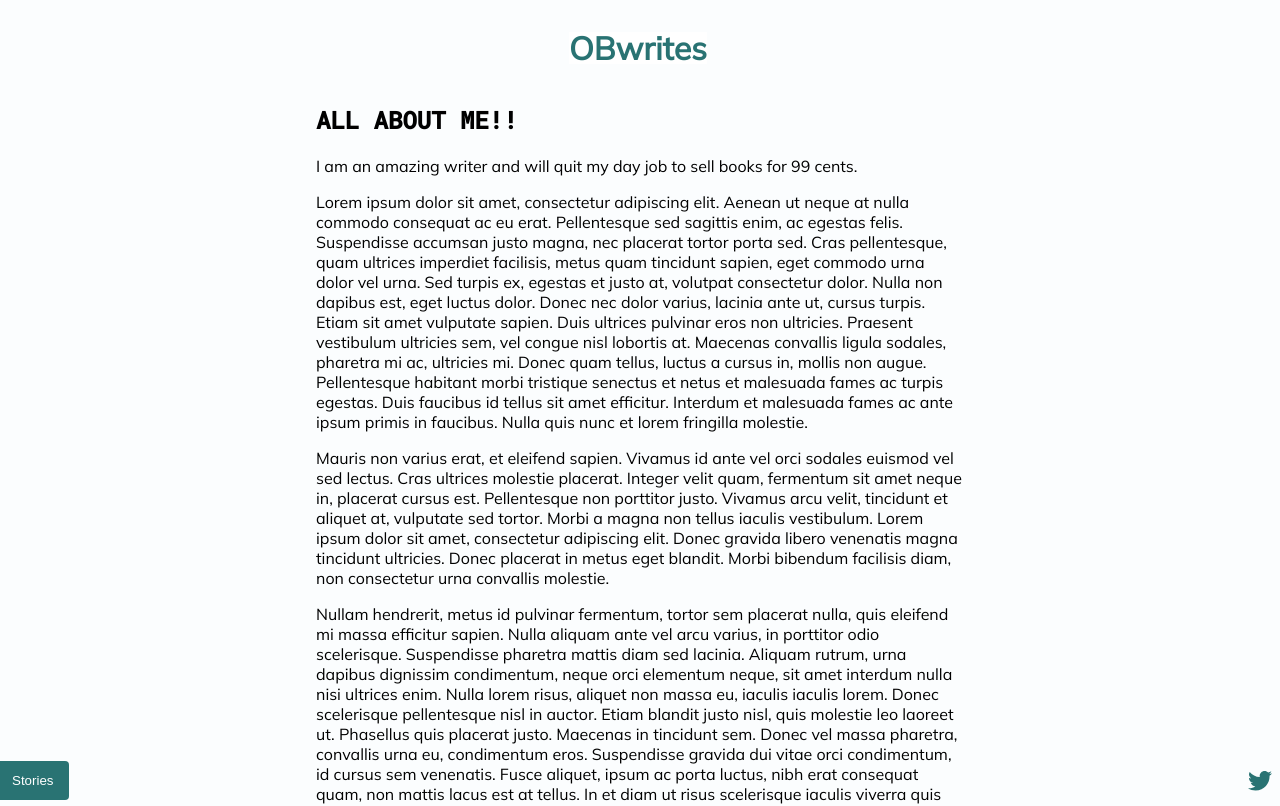
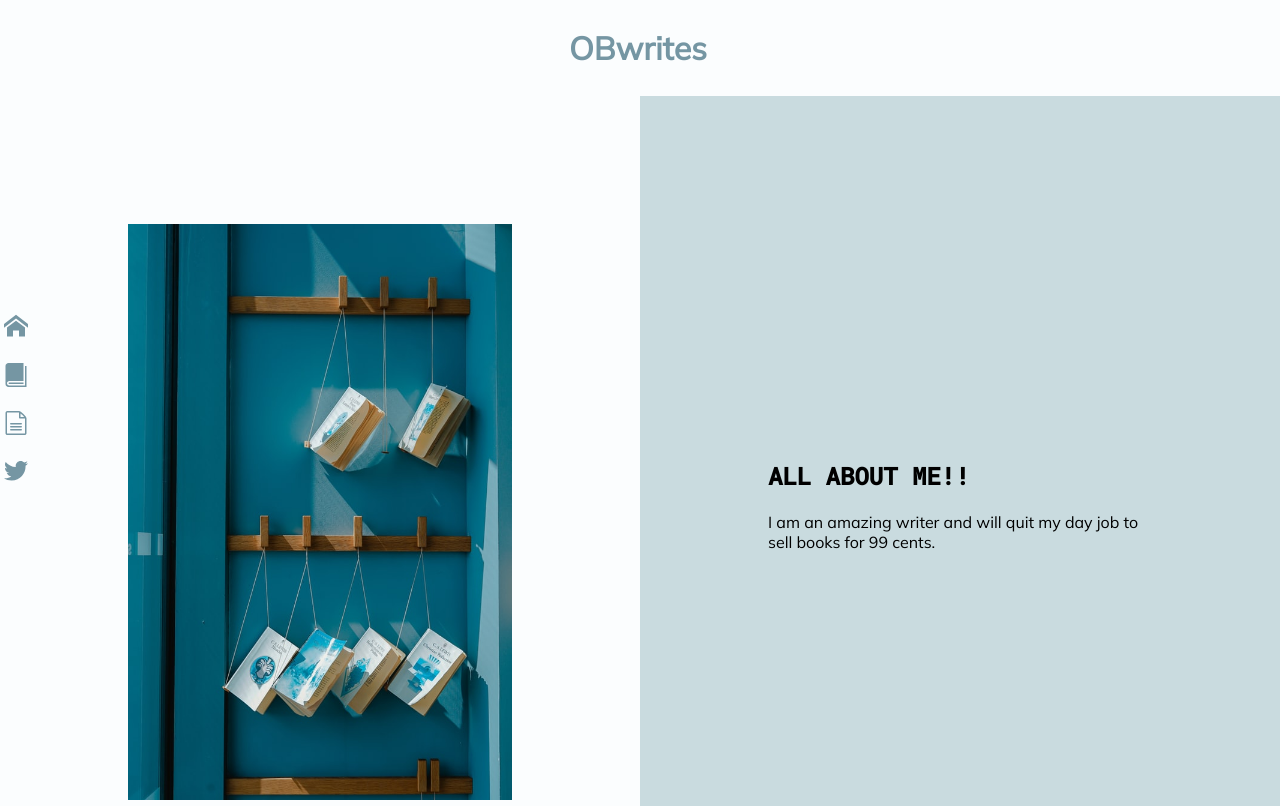
Before and after one commit to mobrien650/write, a React (Create React App) app: page / in a window 1280 px wide. Shown: the top 806 px of the page. Built offline with nearby package versions, Linux system fonts and the light colour scheme.

Commit message:
home, logo animation, side nav, active nav link

```diff
--- a/src/components/AnimatedHeader.js
+++ b/src/components/AnimatedHeader.js
@@ -65,8 +65,10 @@ export default class AnimatedHeader extends Component {
     render() {
        return (
         <React.Fragment>
-            <span>{this.state.value.length < this.getSplit() ? this.state.value.substring(0, this.state.value.length) : this.state.value.substring(0, this.getSplit())}</span>
-            <span className={this.state.class}>{this.state.value.length >= this.getSplit() ? this.state.value.substring(this.getSplit(), this.state.value.length) : ''}</span>
+            <span className={this.state.class}>
+                <span>{this.state.value.length < this.getSplit() ? this.state.value.substring(0, this.state.value.length) : this.state.value.substring(0, this.getSplit())}</span>
+                <span>{this.state.value.length >= this.getSplit() ? this.state.value.substring(this.getSplit(), this.state.value.length) : ''}</span>
+            </span>
         </React.Fragment>
        )
     }
--- a/src/components/Aside.js
+++ b/src/components/Aside.js
@@ -7,7 +7,6 @@ export default (props) => {
     return (
         <aside id={props.id}>
             <div>
-                <Link to={`/`}>My Bio</Link>
                 <ul>
                     {props.storyList.map((data, index) => {
                         return <Post key={`post-list-${index}`} post={data} />
--- /dev/null
+++ b/src/components/Header.js
@@ -0,0 +1,16 @@
+import React from 'react'
+import { Link } from 'react-router-dom'
+
+import AnimatedHeader from 'components/AnimatedHeader'
+
+export default (props) => {
+    return (
+        <header>
+            <nav className="main-nav">
+                <div className="logo monospaced">
+                    <AnimatedHeader title="OBwrites" letterDelay={150} split={2} splitDelay={400} blinkCount={15} />
+                </div>
+            </nav>
+        </header>
+    )
+}
--- a/src/components/Navigation.js
+++ /dev/null
@@ -1,22 +0,0 @@
-import React from 'react'
-import { Link } from 'react-router-dom'
-
-import AnimatedHeader from 'components/AnimatedHeader'
-
-export default (props) => {
-    return (
-        <header>
-            <nav className="main-nav">
-                <Link to="/" className="logo"><div className="logo monospaced"><AnimatedHeader title="OBwrites" split={2}/></div></Link>
-            </nav>
-            <nav className="social-nav">
-                <Link to="https://twitter.com/obwrites" target="_blank" rel="noopener noreferrer">
-                    <svg version="1.1" xmlns="http://www.w3.org/2000/svg" width="24" height="24" viewBox="0 0 32 32">
-                        <title>twitter</title>
-                        <path d="M32 7.075c-1.175 0.525-2.444 0.875-3.769 1.031 1.356-0.813 2.394-2.1 2.887-3.631-1.269 0.75-2.675 1.3-4.169 1.594-1.2-1.275-2.906-2.069-4.794-2.069-3.625 0-6.563 2.938-6.563 6.563 0 0.512 0.056 1.012 0.169 1.494-5.456-0.275-10.294-2.888-13.531-6.862-0.563 0.969-0.887 2.1-0.887 3.3 0 2.275 1.156 4.287 2.919 5.463-1.075-0.031-2.087-0.331-2.975-0.819 0 0.025 0 0.056 0 0.081 0 3.181 2.263 5.838 5.269 6.437-0.55 0.15-1.131 0.231-1.731 0.231-0.425 0-0.831-0.044-1.237-0.119 0.838 2.606 3.263 4.506 6.131 4.563-2.25 1.762-5.075 2.813-8.156 2.813-0.531 0-1.050-0.031-1.569-0.094 2.913 1.869 6.362 2.95 10.069 2.95 12.075 0 18.681-10.006 18.681-18.681 0-0.287-0.006-0.569-0.019-0.85 1.281-0.919 2.394-2.075 3.275-3.394z"></path>
-                    </svg>
-                </Link>
-            </nav>
-        </header>
-    )
-}
--- a/src/components/Post.js
+++ b/src/components/Post.js
@@ -1,11 +1,18 @@
 import React from 'react'
 
-import { Link } from "react-router-dom";
+import { NavLink } from "react-router-dom";
+
+function storiesListToggle() {
+    const element = document.getElementById("stories-list");
+    const sideNav = document.getElementById("side-nav");
+    element.classList.toggle("expanded");
+    sideNav.classList.toggle("expanded");
+}
 
 export default (props) => {
     return (
-       <React.Fragment>
-            <li><Link to={`/story/${props.post.fileName}`}> {props.post.title} </Link></li>
+    <React.Fragment>
+            <li><NavLink exact={true} activeClassName='active' to={`/story/${props.post.fileName}`} onClick={storiesListToggle}> {props.post.title} </NavLink></li>
         </React.Fragment>
     )
 }
--- a/src/components/Shell.js
+++ b/src/components/Shell.js
@@ -1,17 +1,16 @@
 import React from 'react';
-import Navigation from 'components/Navigation';
+
+import Header from 'components/Header';
 import Aside from 'components/Aside';
-
-function storiesListToggle() {
-    const element = document.getElementById("stories-list");
-    element.classList.toggle("expanded");
-  }
+import SideNav from 'components/SideNav';
 
 export default (props) => {
     return (
         <React.Fragment>
-            <Navigation />
-            <button class="toggle" id="stories-list-toggle" onClick={storiesListToggle}>Stories</button>
+            <Header />
+            <SideNav>
+                {props.children}
+            </SideNav>
             <Aside storyList={props.storyList} id="stories-list"/>
             <main>
                 <section>
--- /dev/null
+++ b/src/components/SideNav.js
@@ -0,0 +1,55 @@
+import React from 'react'
+import { Link } from 'react-router-dom'
+
+
+function storiesListToggle() {
+    const element = document.getElementById("stories-list");
+    const sideNav = document.getElementById("side-nav");
+
+    element.classList.toggle("expanded");
+    sideNav.classList.toggle("expanded");
+}
+
+function hideSideNav() {
+    const element = document.getElementById("stories-list");
+    const sideNav = document.getElementById("side-nav");
+
+    element.classList.remove("expanded");
+    sideNav.classList.remove("expanded");
+}
+
+export default (props) => {
+    return (
+        <nav className="side-nav" id="side-nav">
+            <Link to="/" id="home-link" onClick={hideSideNav}>
+                <svg version="1.1" xmlns="http://www.w3.org/2000/svg" width="24" height="24" viewBox="0 0 32 32">
+                <title>home</title>
+                <path d="M32 18.451l-16-12.42-16 12.42v-5.064l16-12.42 16 12.42zM28 18v12h-8v-8h-8v8h-8v-12l12-9z"></path>
+                </svg>
+            </Link>
+            <button onClick={storiesListToggle}>
+                <svg version="1.1" xmlns="http://www.w3.org/2000/svg" width="24" height="24" viewBox="0 0 32 32">
+                <title>stories</title>
+                <path d="M28 4v26h-21c-1.657 0-3-1.343-3-3s1.343-3 3-3h19v-24h-20c-2.2 0-4 1.8-4 4v24c0 2.2 1.8 4 4 4h24v-28h-2z"></path>
+                <path d="M7.002 26v0c-0.001 0-0.001 0-0.002 0-0.552 0-1 0.448-1 1s0.448 1 1 1c0.001 0 0.001-0 0.002-0v0h18.997v-2h-18.997z"></path>
+                </svg>
+            </button>
+            <button onClick={storiesListToggle}> {/* TODO - split logic so stories button renders list of stories and blog button renders list of blogs*/}
+                <svg version="1.1" xmlns="http://www.w3.org/2000/svg" width="24" height="24" viewBox="0 0 32 32">
+                <title>blog</title>
+                <path d="M28.681 7.159c-0.694-0.947-1.662-2.053-2.724-3.116s-2.169-2.030-3.116-2.724c-1.612-1.182-2.393-1.319-2.841-1.319h-15.5c-1.378 0-2.5 1.121-2.5 2.5v27c0 1.378 1.122 2.5 2.5 2.5h23c1.378 0 2.5-1.122 2.5-2.5v-19.5c0-0.448-0.137-1.23-1.319-2.841zM24.543 5.457c0.959 0.959 1.712 1.825 2.268 2.543h-4.811v-4.811c0.718 0.556 1.584 1.309 2.543 2.268zM28 29.5c0 0.271-0.229 0.5-0.5 0.5h-23c-0.271 0-0.5-0.229-0.5-0.5v-27c0-0.271 0.229-0.5 0.5-0.5 0 0 15.499-0 15.5 0v7c0 0.552 0.448 1 1 1h7v19.5z"></path>
+                <path d="M23 26h-14c-0.552 0-1-0.448-1-1s0.448-1 1-1h14c0.552 0 1 0.448 1 1s-0.448 1-1 1z"></path>
+                <path d="M23 22h-14c-0.552 0-1-0.448-1-1s0.448-1 1-1h14c0.552 0 1 0.448 1 1s-0.448 1-1 1z"></path>
+                <path d="M23 18h-14c-0.552 0-1-0.448-1-1s0.448-1 1-1h14c0.552 0 1 0.448 1 1s-0.448 1-1 1z"></path>
+                </svg>
+            </button>
+            <a href="https://www.twitter.com/obwrites" target="_blank" rel="noopener noreferrer">
+                <svg version="1.1" xmlns="http://www.w3.org/2000/svg" width="24" height="24" viewBox="0 0 32 32">
+                    <title>twitter</title>
+                    <path d="M32 7.075c-1.175 0.525-2.444 0.875-3.769 1.031 1.356-0.813 2.394-2.1 2.887-3.631-1.269 0.75-2.675 1.3-4.169 1.594-1.2-1.275-2.906-2.069-4.794-2.069-3.625 0-6.563 2.938-6.563 6.563 0 0.512 0.056 1.012 0.169 1.494-5.456-0.275-10.294-2.888-13.531-6.862-0.563 0.969-0.887 2.1-0.887 3.3 0 2.275 1.156 4.287 2.919 5.463-1.075-0.031-2.087-0.331-2.975-0.819 0 0.025 0 0.056 0 0.081 0 3.181 2.263 5.838 5.269 6.437-0.55 0.15-1.131 0.231-1.731 0.231-0.425 0-0.831-0.044-1.237-0.119 0.838 2.606 3.263 4.506 6.131 4.563-2.25 1.762-5.075 2.813-8.156 2.813-0.531 0-1.050-0.031-1.569-0.094 2.913 1.869 6.362 2.95 10.069 2.95 12.075 0 18.681-10.006 18.681-18.681 0-0.287-0.006-0.569-0.019-0.85 1.281-0.919 2.394-2.075 3.275-3.394z"></path>
+                </svg>
+            </a>
+
+        </nav>
+    )
+}
--- a/src/index.css
+++ b/src/index.css
@@ -1,5 +1,14 @@
+
+:root {
+  --primary: #7596a3;
+  --secondary: #FF7033;
+  --white: #FBFDFE;
+  --black: #000000;
+  --grey: #C9DBDF;
+}
+
 body {
-  background: #FBFDFE;
+  background: var(--white);
   margin: 0;
   font-family: 'Mulish', sans-serif;
   -webkit-font-smoothing: antialiased;
@@ -16,7 +25,12 @@ h1, h2, h3, h4, h5, h6, .monospace {
 }
 
 a {
-  color: #297373;
+  color: var(--primary);
+}
+
+img {
+  max-height: 100%;
+  max-width: 100%;
 }
 
 code {
@@ -43,13 +57,26 @@ header .main-nav {
   margin: 1rem;
 }
 
-a.logo {
-  background: White;
-  color: #297373;
+
+
+
+.logo {
+  color: var(--primary);
   display: inline-block;
   margin-left: -4px;
   text-align: center;
   text-decoration: none;
+  position: relative;
+}
+.logo .blinking:after {
+  animation-name: blink;
+  animation-duration: 1s;
+  animation-iteration-count: infinite;
+  content: "";
+  display: block;
+  position: absolute;
+  top: 0;
+  right: -2px;
 }
 
 .logo.monospaced {
@@ -58,33 +85,60 @@ a.logo {
   line-height: 1;
 }
 
+@keyframes blink {
+  0% {background: var(--black); height: 100%; width: 2px;}
+  30% {background: var(--black); height: 100%; width: 2px;}
+  60% {background: var(--white); height: 100%; width: 2px;}
+  100% {background: var(--white); height: 100%; width: 2px;}
+}
+
+
+
+
 .social-nav {
   position: fixed;
   bottom: 4px;
   right: 8px;
 }
 
-.social-nav a {
-  fill: #297373
-}
-.social-nav a:hover {
-  fill: #FF7033;
-}
-
-button.toggle {
-  background-color: #297373;
-  border: 0;
-  border-radius: 4px;
-  color: White;
-  padding: .75rem 1rem;
+.side-nav {
+  background: var(--white);
   position: fixed;
-  bottom: 0;
-  left: -4px;
+  top: 50%;
+  left: 0;
+  transform: translateY(-50%);
   z-index: 2;
 }
 
-button.toggle:hover {
-  background: #FF7033;
+.side-nav.expanded {
+  left: 200px;
+}
+
+.side-nav > * {
+  box-sizing: border-box;
+  display: block;
+  margin: 8px 4px;
+  padding: 6px 0;
+}
+
+.side-nav > *:hover {
+  cursor: pointer;
+}
+
+.side-nav a, .side-nav button {
+  fill: var(--primary)
+}
+
+.side-nav a:hover, .side-nav button:hover {
+  fill: var(--secondary);
+}
+
+button {
+  background-color: rgba(255,255,255,0);
+  border: 0;
+  border-radius: 4px;
+  height: 40px;
+  padding: 0;
 }
 
 aside#stories-list {
@@ -98,6 +152,7 @@ aside#stories-list {
   top: 0;
   width: 200px;
   max-width: 0px;
+  z-index: 2;
 }
 
 aside#stories-list.expanded {
@@ -117,30 +172,67 @@ aside ul {
 aside a {
   display: block;
   padding: .5rem 1rem;
-}
-
-aside a {
   text-decoration: none;
 }
 
-aside a:hover {
-  background: #297373;
+aside a.active, aside a:hover {
+  background: var(--primary);
   color: White;
 }
 
-main {
+article {
   margin: 0 auto;
   max-width: 680px;
 }
 
 section {
   flex-grow: 1;
-  padding: .5rem 1rem;
+  padding: 0 1rem 0 2.25rem;
+}
+
+section section {
+  margin: 0 -1rem 0 -2.25rem;
+  padding: 1rem 1rem 1rem 2.25rem;
+}
+
+section section:nth-child(odd) {
+  background: var(--grey);
 }
 
 main footer {
   font-size: 12px;
-  margin: 1em;
+  margin: 1em 2.25rem;
   opacity: .9;
   text-align: center;
 }
+
+
+
+
+.hero {
+  background: var(--grey);
+  display: flex;
+  flex-wrap: wrap;
+  align-items: center;
+  margin-left: -2.25rem;
+  margin-right: -1rem;
+}
+
+.hero div {
+  box-sizing: border-box;
+  display: inline-block;
+  padding: 10vw;
+  width: 100vw;
+  min-width: 100vw;
+}
+
+.hero-left {
+  background: var(--white);
+}
+
+@media (min-width: 768px) {
+  .hero div {
+    width: 50vw;
+    min-width: 50vw;
+  }
+}
--- a/src/pages/ui/HomePage.js
+++ b/src/pages/ui/HomePage.js
@@ -2,6 +2,8 @@ import React from 'react';
 
 import BasePage from 'pages/ui/BasePage';
 import HomeViewModel from 'pages/logic/HomeViewModel'
+
+import HeroImage from '../../assets/images/toa-heftiba-DakDfhDHMSA-unsplash.jpg';
 
 export default class HomePage extends BasePage {
     constructor(props) {
@@ -11,13 +13,26 @@ export default class HomePage extends BasePage {
     render() {
         return (
             <React.Fragment>
+                <div className="hero">
+                    <div className="hero-left">
+                        <img src={HeroImage} />
+                    </div>
+                    <div className="hero-right">
                         <h2>ALL ABOUT ME!!</h2>
                         <p>I am an amazing writer and will quit my day job to sell books for 99 cents.</p>
+                    </div>
+                </div>
+                <section>
                     <p>Lorem ipsum dolor sit amet, consectetur adipiscing elit. Aenean ut neque at nulla commodo consequat ac eu erat. Pellentesque sed sagittis enim, ac egestas felis. Suspendisse accumsan justo magna, nec placerat tortor porta sed. Cras pellentesque, quam ultrices imperdiet facilisis, metus quam tincidunt sapien, eget commodo urna dolor vel urna. Sed turpis ex, egestas et justo at, volutpat consectetur dolor. Nulla non dapibus est, eget luctus dolor. Donec nec dolor varius, lacinia ante ut, cursus turpis. Etiam sit amet vulputate sapien. Duis ultrices pulvinar eros non ultricies. Praesent vestibulum ultricies sem, vel congue nisl lobortis at. Maecenas convallis ligula sodales, pharetra mi ac, ultricies mi. Donec quam tellus, luctus a cursus in, mollis non augue. Pellentesque habitant morbi tristique senectus et netus et malesuada fames ac turpis egestas. Duis faucibus id tellus sit amet efficitur. Interdum et malesuada fames ac ante ipsum primis in faucibus. Nulla quis nunc et lorem fringilla molestie.</p>
                     <p>Mauris non varius erat, et eleifend sapien. Vivamus id ante vel orci sodales euismod vel sed lectus. Cras ultrices molestie placerat. Integer velit quam, fermentum sit amet neque in, placerat cursus est. Pellentesque non porttitor justo. Vivamus arcu velit, tincidunt et aliquet at, vulputate sed tortor. Morbi a magna non tellus iaculis vestibulum. Lorem ipsum dolor sit amet, consectetur adipiscing elit. Donec gravida libero venenatis magna tincidunt ultricies. Donec placerat in metus eget blandit. Morbi bibendum facilisis diam, non consectetur urna convallis molestie.</p>
+                </section>
+                <section>
                     <p>Nullam hendrerit, metus id pulvinar fermentum, tortor sem placerat nulla, quis eleifend mi massa efficitur sapien. Nulla aliquam ante vel arcu varius, in porttitor odio scelerisque. Suspendisse pharetra mattis diam sed lacinia. Aliquam rutrum, urna dapibus dignissim condimentum, neque orci elementum neque, sit amet interdum nulla nisi ultrices enim. Nulla lorem risus, aliquet non massa eu, iaculis iaculis lorem. Donec scelerisque pellentesque nisl in auctor. Etiam blandit justo nisl, quis molestie leo laoreet ut. Phasellus quis placerat justo. Maecenas in tincidunt sem. Donec vel massa pharetra, convallis urna eu, condimentum eros. Suspendisse gravida dui vitae orci condimentum, id cursus sem venenatis. Fusce aliquet, ipsum ac porta luctus, nibh erat consequat quam, non mattis lacus est at tellus. In et diam ut risus scelerisque iaculis viverra quis magna.</p>
+                </section>
+                <section>
                     <p>Mauris at dui non urna fermentum ornare eget a mi. Suspendisse ligula mauris, scelerisque a auctor eu, pharetra et eros. Cras sem elit, feugiat ac volutpat quis, fermentum a arcu. Cras ac dictum neque. Nullam pellentesque vestibulum risus eget pharetra. Nulla eu elementum enim. Ut luctus diam eros, non pretium quam accumsan sit amet. Proin varius pharetra pellentesque. Proin sit amet sollicitudin sem. Cras quis ipsum consectetur, elementum elit nec, egestas tortor.</p>
                     <p>Ut vel urna luctus tellus pulvinar gravida. Aenean iaculis facilisis mauris, ut placerat quam gravida pellentesque. Donec ut orci non nunc porttitor hendrerit dapibus vitae dui. Pellentesque at imperdiet sem, non elementum metus. Aenean vestibulum orci vitae metus pharetra, eget iaculis mi mollis. Donec volutpat tincidunt libero at porta. Cras volutpat a metus a lacinia. Duis sollicitudin urna eu lacus porttitor, in ornare justo lobortis. Cras tincidunt congue justo interdum ullamcorper. </p>
+                </section>
             </React.Fragment>
         )
     }
--- a/src/pages/ui/StoryPage.js
+++ b/src/pages/ui/StoryPage.js
@@ -16,9 +16,9 @@ export default class StoryPage extends BasePage {
 
     render() {
         return (
-            <div>
+            <article>
                 <ReactMarkdown source={this.state.story}/>
-            </div>
+            </article>
         )
     }
 }
```
Also changed, not shown: src/assets/images/toa-heftiba-DakDfhDHMSA-unsplash.jpg (added). Lines whose indentation alone changed are shown as unchanged.
